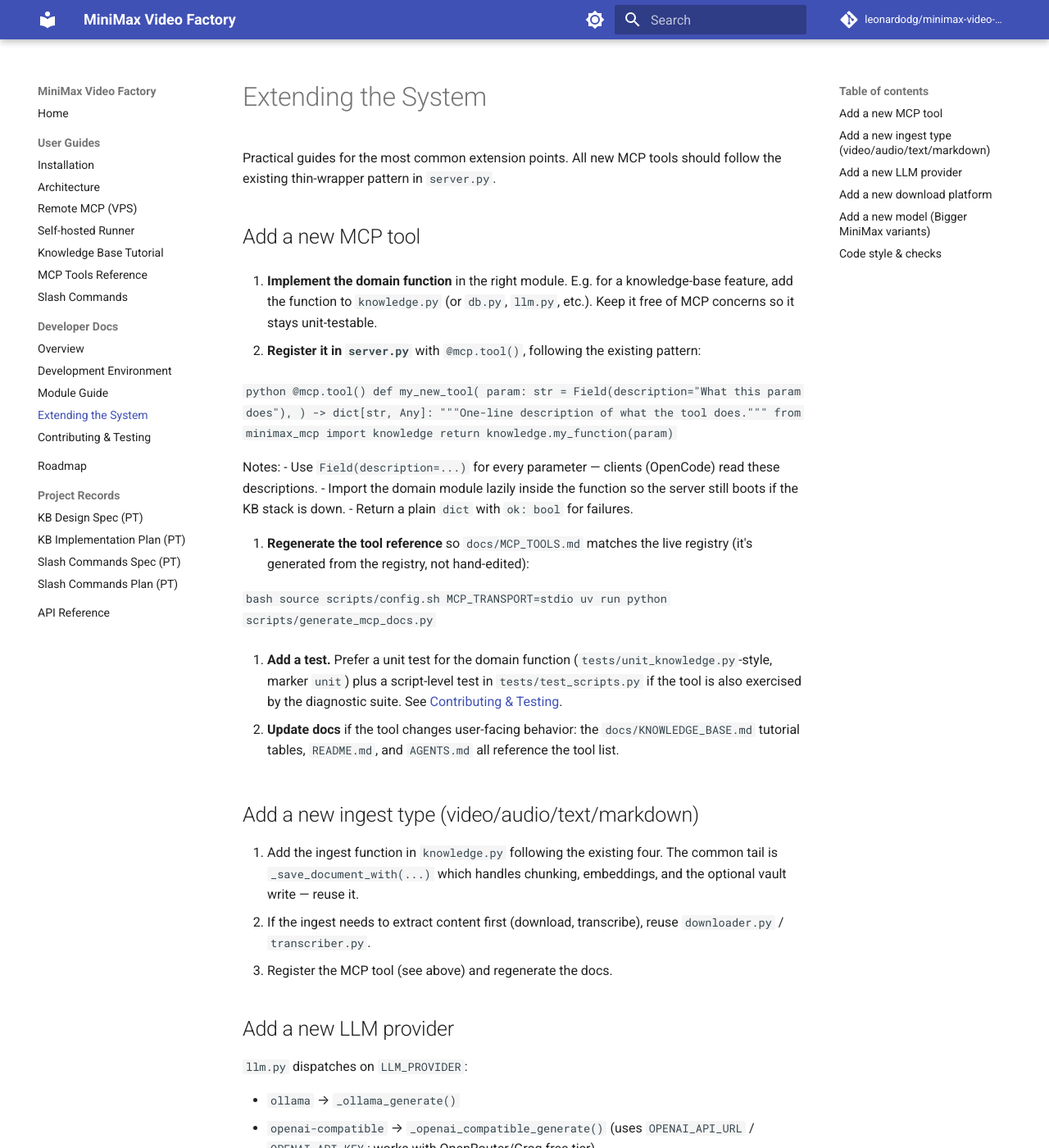
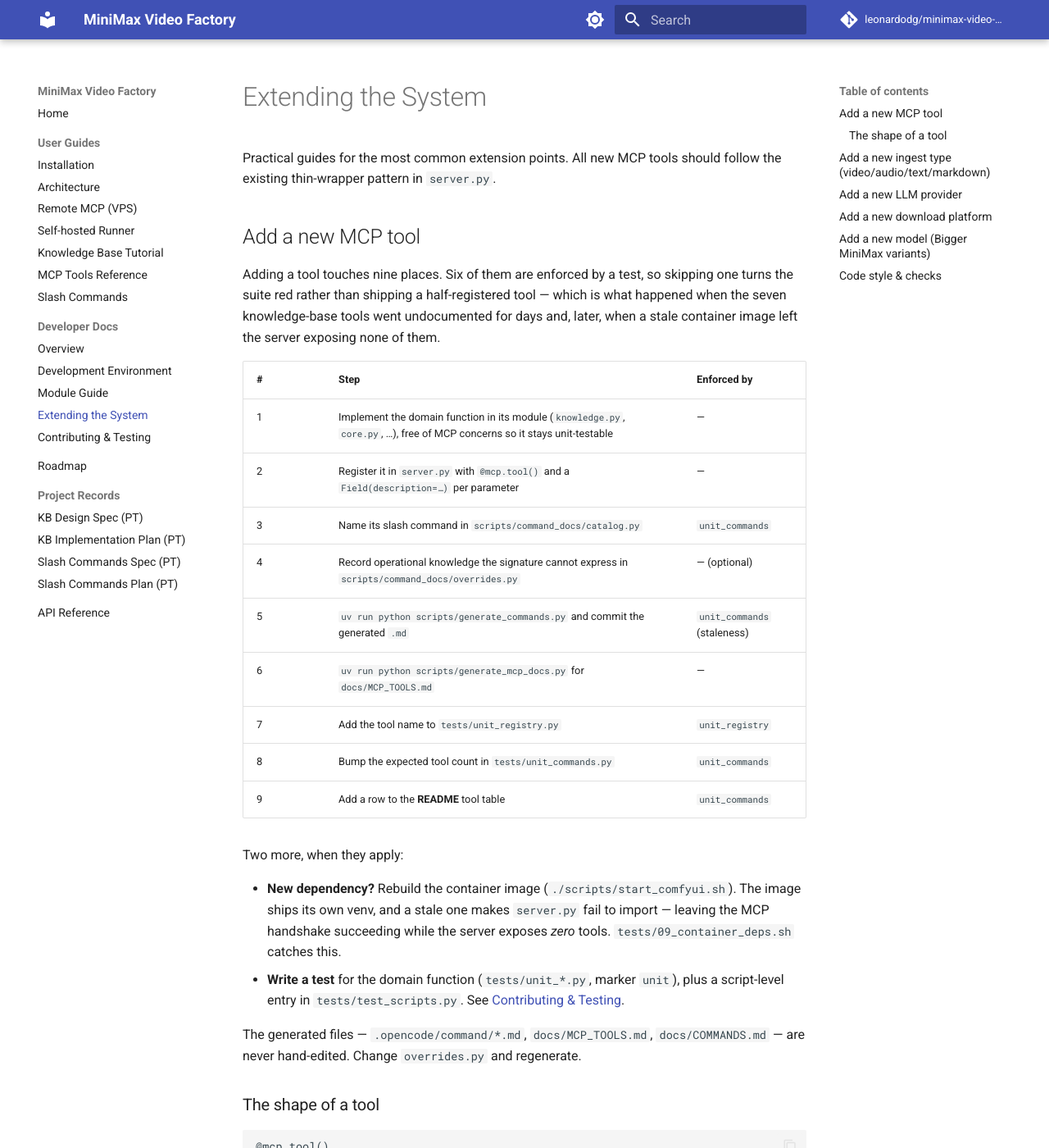
Before and after one commit to leonardodg/minimax-video-factory, an MkDocs documentation site: the page built from docs/dev/extending.md, in a window 1280 px wide and 1400 px high. Shown: the whole window at 82% size. Built offline with MkDocs 1.6.1 and Material for MkDocs 9.7.7, drawn with Linux system fonts in a browser that asks for light colours; comment, search, counter and statistics services are not loaded; some of the changed text lies outside the part shown.

Commit message:
docs: one checklist for adding a tool, with what enforces each step
Three files described how to add an @mcp.tool() and none was complete.
extending.md said to update docs "if the tool changes user-facing behavior" --
but a new tool now always needs a README row, with a test demanding it.
AGENTS.md kept a shorter copy that had already drifted.

extending.md is now the single version: a nine-row table naming each step and
the test that enforces it, so a contributor can see which ones will turn the
suite red rather than discovering them one failure at a time. Six of the nine
are enforced. It also covers rebuilding the container image when a tool brings
a new dependency, which is not obvious and cost a real debugging session --
a stale image makes server.py fail to import, so the MCP handshake succeeds
while the server exposes zero tools.

AGENTS.md and the README now link to it instead of restating it. A copy in two
files is a copy that goes stale in one of them, which is exactly what happened
here.

Co-Authored-By: Claude Opus 5 <noreply@anthropic.com>

````diff
--- a/docs/dev/extending.md
+++ b/docs/dev/extending.md
@@ -5,46 +5,56 @@ should follow the existing thin-wrapper pattern in `server.py`.
 
 ## Add a new MCP tool
 
-1. **Implement the domain function** in the right module. E.g. for a
-   knowledge-base feature, add the function to `knowledge.py` (or `db.py`,
-   `llm.py`, etc.). Keep it free of MCP concerns so it stays unit-testable.
+Adding a tool touches nine places. Six of them are enforced by a test, so
+skipping one turns the suite red rather than shipping a half-registered tool —
+which is what happened when the seven knowledge-base tools went undocumented
+for days and, later, when a stale container image left the server exposing
+none of them.
 
-2. **Register it in `server.py`** with `@mcp.tool()`, following the existing
-   pattern:
+| # | Step | Enforced by |
+|---|---|---|
+| 1 | Implement the domain function in its module (`knowledge.py`, `core.py`, …), free of MCP concerns so it stays unit-testable | — |
+| 2 | Register it in `server.py` with `@mcp.tool()` and a `Field(description=…)` per parameter | — |
+| 3 | Name its slash command in `scripts/command_docs/catalog.py` | `unit_commands` |
+| 4 | Record operational knowledge the signature cannot express in `scripts/command_docs/overrides.py` | — (optional) |
+| 5 | `uv run python scripts/generate_commands.py` and commit the generated `.md` | `unit_commands` (staleness) |
+| 6 | `uv run python scripts/generate_mcp_docs.py` for `docs/MCP_TOOLS.md` | — |
+| 7 | Add the tool name to `tests/unit_registry.py` | `unit_registry` |
+| 8 | Bump the expected tool count in `tests/unit_commands.py` | `unit_commands` |
+| 9 | Add a row to the **README** tool table | `unit_commands` |
 
-   ```python
-   @mcp.tool()
-   def my_new_tool(
-       param: str = Field(description="What this param does"),
-   ) -> dict[str, Any]:
-       """One-line description of what the tool does."""
-       from minimax_mcp import knowledge
-       return knowledge.my_function(param)
-   ```
+Two more, when they apply:
 
-   Notes:
-   - Use `Field(description=...)` for every parameter — clients (OpenCode)
-     read these descriptions.
-   - Import the domain module lazily inside the function so the server still
-     boots if the KB stack is down.
-   - Return a plain `dict` with `ok: bool` for failures.
+- **New dependency?** Rebuild the container image (`./scripts/start_comfyui.sh`).
+  The image ships its own venv, and a stale one makes `server.py` fail to import
+  — leaving the MCP handshake succeeding while the server exposes *zero* tools.
+  `tests/09_container_deps.sh` catches this.
+- **Write a test** for the domain function (`tests/unit_*.py`, marker `unit`),
+  plus a script-level entry in `tests/test_scripts.py`. See
+  [Contributing & Testing](contributing.md).
 
-3. **Regenerate the tool reference** so `docs/MCP_TOOLS.md` matches the live
-   registry (it's generated from the registry, not hand-edited):
+The generated files — `.opencode/command/*.md`, `docs/MCP_TOOLS.md`,
+`docs/COMMANDS.md` — are never hand-edited. Change `overrides.py` and
+regenerate.
 
-   ```bash
-   source scripts/config.sh
-   MCP_TRANSPORT=stdio uv run python scripts/generate_mcp_docs.py
-   ```
+### The shape of a tool
 
-4. **Add a test.** Prefer a unit test for the domain function
-   (`tests/unit_knowledge.py`-style, marker `unit`) plus a script-level test
-   in `tests/test_scripts.py` if the tool is also exercised by the diagnostic
-   suite. See [Contributing & Testing](contributing.md).
+```python
+@mcp.tool()
+def my_new_tool(
+    param: str = Field(description="What this param does"),
+) -> dict[str, Any]:
+    """One-line description of what the tool does."""
+    from minimax_mcp import knowledge
+    return knowledge.my_function(param)
+```
 
-5. **Update docs** if the tool changes user-facing behavior: the
-   `docs/KNOWLEDGE_BASE.md` tutorial tables, `README.md`, and `AGENTS.md` all
-   reference the tool list.
+- `Field(description=...)` on every parameter — clients read these, and the
+  slash command generator turns them into the command's own documentation.
+- Import the domain module lazily inside the function, so the server still
+  boots when the knowledge-base stack is down.
+- Return a plain `dict` carrying `ok: bool`. Never let an exception cross the
+  MCP boundary.
 
 ## Add a new ingest type (video/audio/text/markdown)
 
````
Also changed, not shown: AGENTS.md (+9 -12 lines), README.md (+2 -0 lines).
